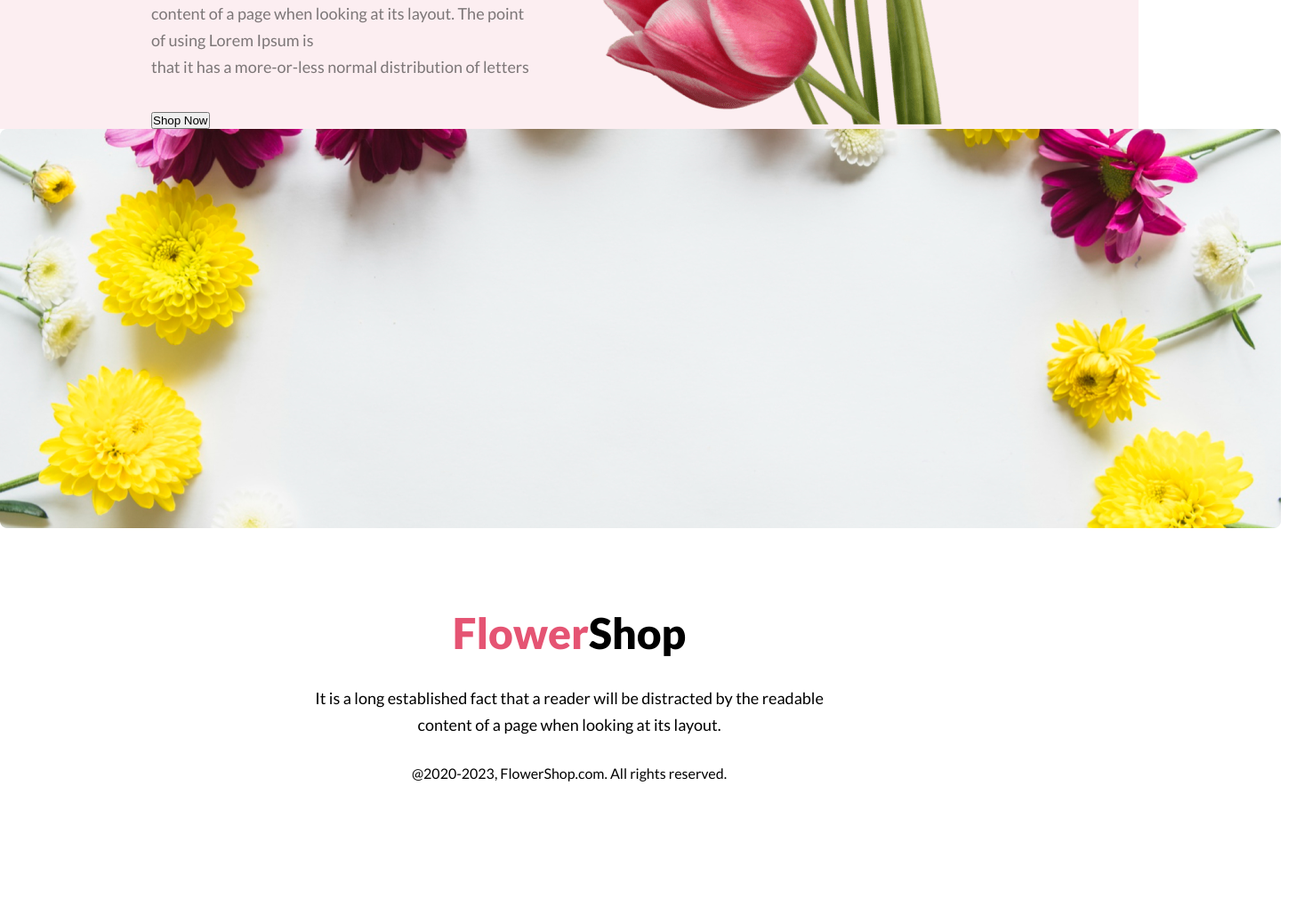
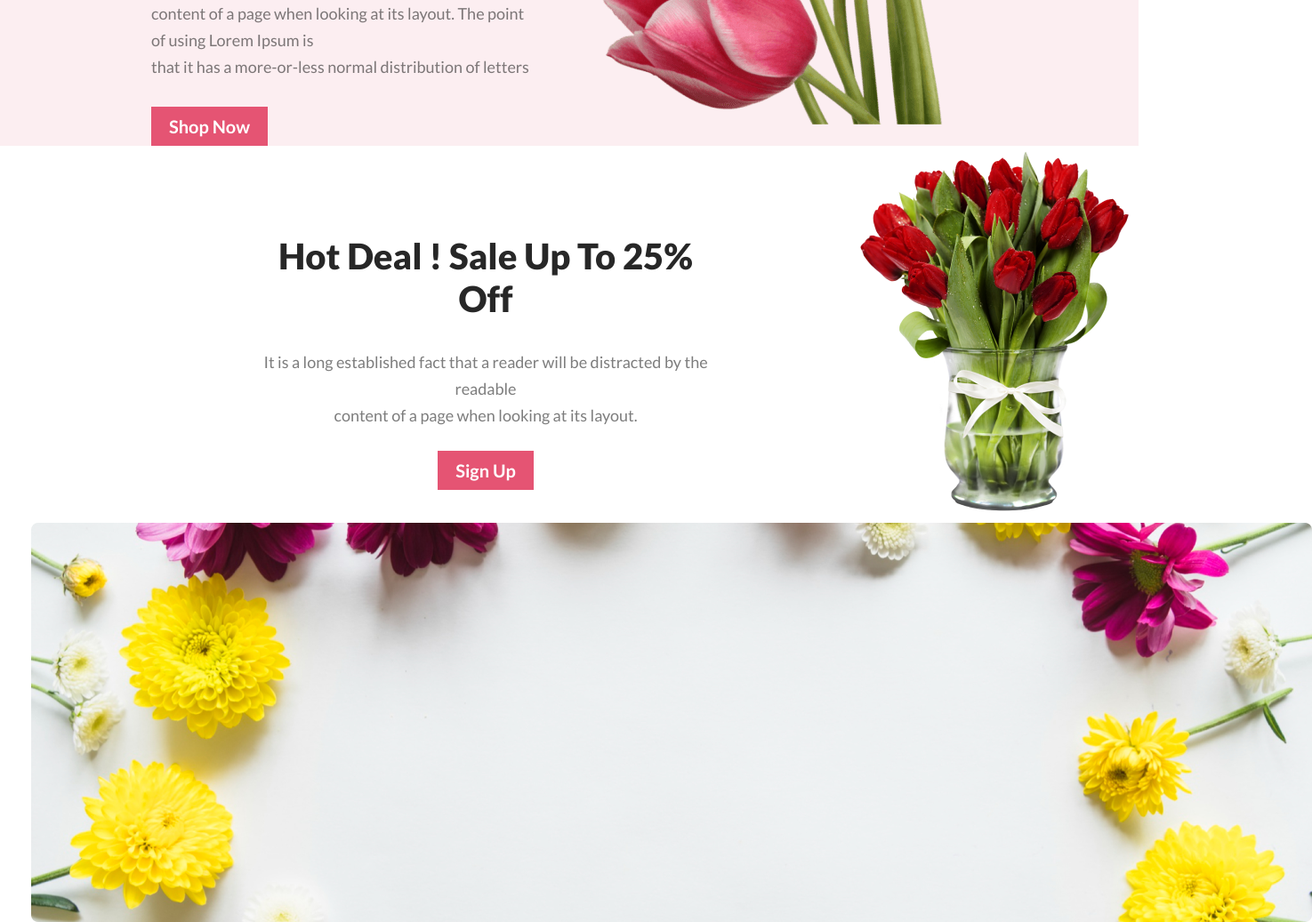
Before and after one commit to Sakib205/Assignment-1, a plain HTML site: page index.html in a window 1280 px wide. Shown: the part 660-1697 px from the top of the page at 89% size, 1475 px wide, since content can reach past the window. Before the commit the page ends 1625 px from the top, so only its background shows below. Drawn offline with Linux system fonts and the light colour scheme.

Commit message:
file-upt

```diff
--- a/index.html
+++ b/index.html
@@ -16,9 +16,7 @@
 				<p>It is a long established fact that a reader will be distracted by the readable<br>
 					content of a page when looking at its layout. The point of using Lorem Ipsum is<br>
 					that it has a more-or-less normal distribution of letters</p>
-                <div class="btn">
-                    <button type="button">Shop Now</button>
-                </div>
+                <button class="btn"><a href="#">Shop Now</a></button>
 
 			</div>
 			<div class="banner-img">
@@ -26,6 +24,17 @@
 			</div>
 		</div>
 	</header>
+        <div class="discount-part">
+            <div class="discount-text">
+                <h2>Hot Deal ! Sale Up To 25% Off</h2>
+                <p>It is a long established fact that a reader will be distracted by the readable <br>
+                    content of a page when looking at its layout.</p>
+                <button class="btn"><a href="#">Sign Up</a></button>
+            </div>
+            <div class="discount-pic">
+                <img src="img/pngwing 8.png" alt="">
+            </div>
+        </div>
         <div class="subscribe-section">
             <div class="subscribe-text">
                 <h2></h2>
--- a/style1.css
+++ b/style1.css
@@ -2,11 +2,12 @@
     background-color: #FCEEF1;
     display: flex;
 }
+
 .banner-content {
     padding-top: 150px;
     padding-left: 170px;
 }
-*{margin:0;padding:0;box-sizing: border-box;}
+*{margin:0;padding:0;box-sizing: border-box;text-decoration: none;}
 .banner-content h1 {
     color: #272727;
     font-family: Lato;
@@ -29,12 +30,56 @@
     padding-left: 40px;
 }
 .btn{
-    color: #FFF;
+    color: #fff;
     font-family: Lato;
     font-size: 20px;
     font-style: normal;
     font-weight: 700;
     line-height: normal;
+    background-color: #E55473;
+    border: none;
+    padding: 10px 20px;
+}
+.btn a{
+    color: #fff;
+}
+.discount-text {
+    text-align: center;
+}
+.discount-text h2 {
+    color: #272727;
+    font-family: Lato;
+    font-size: 40px;
+    font-style: normal;
+    font-weight: 800;
+    line-height: normal;
+    padding-top: 100px;
+}
+.discount-text p {
+    color: rgba(39, 39, 39, 0.60);
+    text-align: center;
+    font-family: Lato;
+    font-size: 18px;
+    font-style: normal;
+    font-weight: 400;
+    line-height: 30px;
+    padding-top: 32px;
+    padding-bottom: 25px;
+}
+.subscribe-banner {
+    padding-left: 35px;
+}
+.discount-part {
+    /* padding-top: 100px; */
+    /* padding-bottom: 100px; */
+    display: flex;
+    padding-left: 280px;
+    /* margin-top: 100px; */
+    /* margin-bottom: 100px; */
+}
+.discount-pic {
+    padding-left: 150px;
+    /* text-align: center; */
 }
 .footer{
     background: bisque;
```
